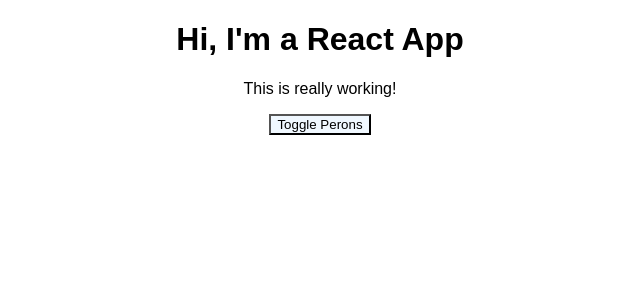
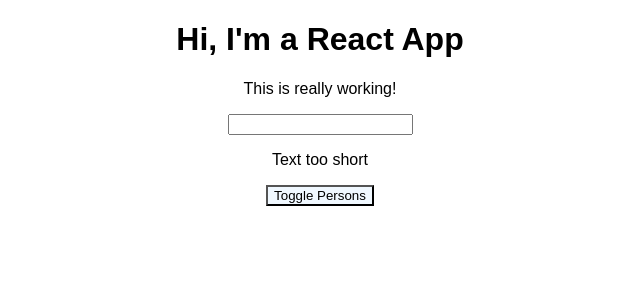
Before and after one commit to jafjdev/react_complete_guide, a React (Create React App) app: page / in a window 1280 px wide. Shown: the top 300 px of the page, without its empty margins (320-960 px from the left). Built offline with nearby package versions, Linux system fonts and the light colour scheme.

Commit message:
[63] Homework done.

```diff
--- a/src/App.js
+++ b/src/App.js
@@ -1,6 +1,8 @@
 import React, {Component} from 'react';
 import './App.css';
 import Person from "./Person/Person";
+import ValidationComponent from "./ValidationComponent/ValidationComponent";
+import CharComponent from "./CharComponent/CharComponent";
 
 class App extends Component {
     state = {
@@ -10,66 +12,85 @@ class App extends Component {
             {name: 'Stephanie', age: 26}
         ],
         otherState: 'some other value',
-        showPersons: false
+        showPersons: false,
+        text: '',
+        textLength: 1
     };
 
-    switchNameHandler = (newName) => {
-        // console.log('Was clicked!');
-        // DON'T DO THIS: this.state.persons[0].name = 'Maximilian';
-        this.setState({
-            persons: [
-                {name: newName, age: 28},
-                {name: 'Manu', age: 29},
-                {name: 'Stephanie', age: 27}
-            ]
-        });
-    };
+    deletePersonHandler = (index) => {
+        const persons = [...this.state.persons];
+        persons.splice(index, 1);
+        this.setState({persons: persons})
+    }
 
     togglePersonsHandler = () => {
         const doesShow = this.state.showPersons;
         this.setState({showPersons: !doesShow});
     }
 
-    nameChangeHandler = (event) => {
+    nameChangeHandler = (event, index) => {
+        /*const personIndex - this.state.persons.findIndex(p =>{
+            return p.id === id;
+        });*/
+        const person = {...this.state.persons[index]};
+        person.name = event.target.value;
+
+        const persons = [...this.state.persons];
+        persons[index] = person;
+
         this.setState({
-                persons: [
-                    {name: 'Max', age: 28},
-                    {name: event.target.value, age: 29},
-                    {name: 'Stephanie', age: 27}
-                ]
+                persons: persons
             }
         )
     }
 
+    textLength = (event) => {
+        const state = {...this.state};
+        state.textLength = event.target.value.length;
+        state.text = event.target.value;
+        this.setState(state);
+    };
+
     render() {
+        let persons = null;
+        let text = null;
+        let charComponent = null;
+        if (this.state.showPersons) {
+            persons =
+                <div>
+                    {this.state.persons.map((person, index) =>
+                        <Person
+                            key={index}
+                            click={() => this.deletePersonHandler(index)}
+                            name={person.name}
+                            age={person.age}
+                            changed={(event) => this.nameChangeHandler(event, index)}
+                        />
+                    )}
+                </div>
+        }
+        if (this.state.textLength > 5) {
+            text = <ValidationComponent text="Text too large"/>
+        } else {
+            text = <ValidationComponent text="Text too short"/>
+        }
+        if (this.state.textLength > 0) {
+            let array = this.state.text.split('');
+            charComponent = array.map(letter => <CharComponent key={letter.index}
+                                                               onClick={() => this.handleClick(letter.index)}
+                                                               letter={letter}/>);
+        }
         return (
             <div className="App">
                 <h1>Hi, I'm a React App</h1>
                 <p>This is really working!</p>
-                <button onClick={this.togglePersonsHandler}>Toggle Perons</button>
-                {this.state.showPersons ?
-                    <div>
-                        <Person
-                            name={this.state.persons[0].name}
-                            age={this.state.persons[0].age}
-                        />
-                        <Person
-                            name={this.state.persons[1].name}
-                            age={this.state.persons[1].age}
-                            changed={this.nameChangeHandler}
-                            click={this.switchNameHandler.bind(this, 'Jose!!')}
-                        >
-                            My Hobbies: Racing
-                        </Person>
-                        <Person
-                            name={this.state.persons[2].name}
-                            age={this.state.persons[2].age}
-                        />
-                    </div> : null
-                }
+                <input type='text' onChange={this.textLength}/>
+                {text}
+                <button onClick={this.togglePersonsHandler}>Toggle Persons</button>
+                {persons}
+                {charComponent}
             </div>
         );
-        // return React.createElement('div', {className: 'App'}, React.createElement('h1', null, 'Does this work now?'));
     }
 }
 
--- /dev/null
+++ b/src/CharComponent/CharComponent.css
@@ -0,0 +1,7 @@
+.CharComponent {
+    display: inline-block;
+    padding: 16px;
+    text-align: center;
+    margin: 16px;
+    border: 1px solid black;
+}
--- /dev/null
+++ b/src/CharComponent/CharComponent.js
@@ -0,0 +1,11 @@
+import React from "react";
+
+const CharComponent = (props) => {
+    return (
+        <div className="CharComponent">
+            <p>{props.letter}</p>
+        </div>
+    );
+};
+
+export default CharComponent;
--- /dev/null
+++ b/src/ValidationComponent/ValidationComponent.js
@@ -0,0 +1,14 @@
+import React from "react";
+
+const ValidationComponent = (props) => {
+
+    return (
+        <div>
+            <p>
+                {props.text}
+            </p>
+        </div>
+    );
+};
+
+export default ValidationComponent;
```
